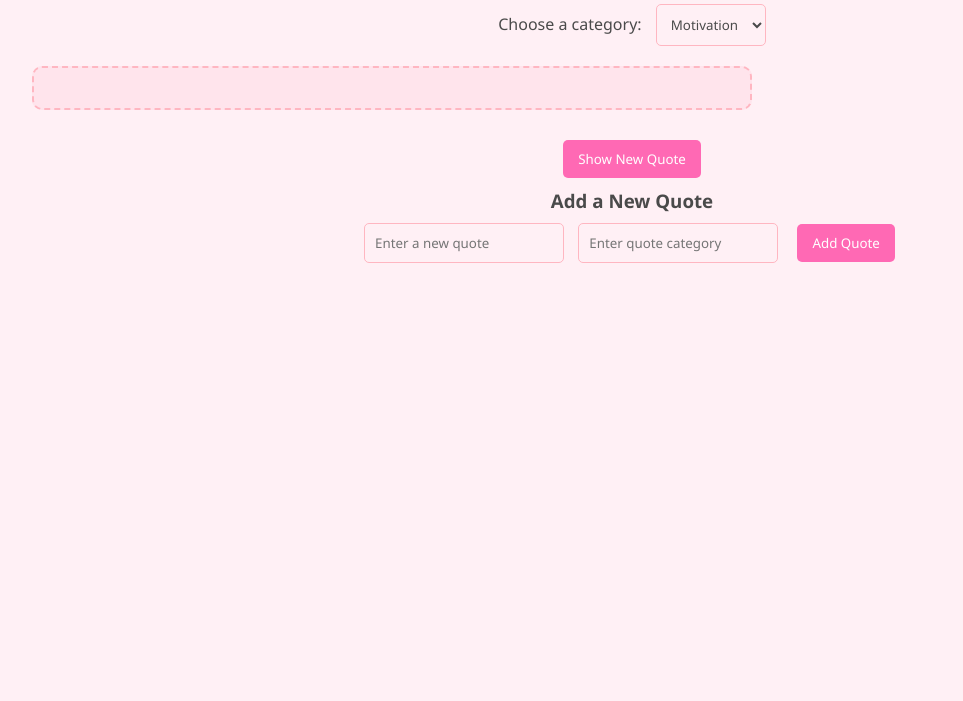
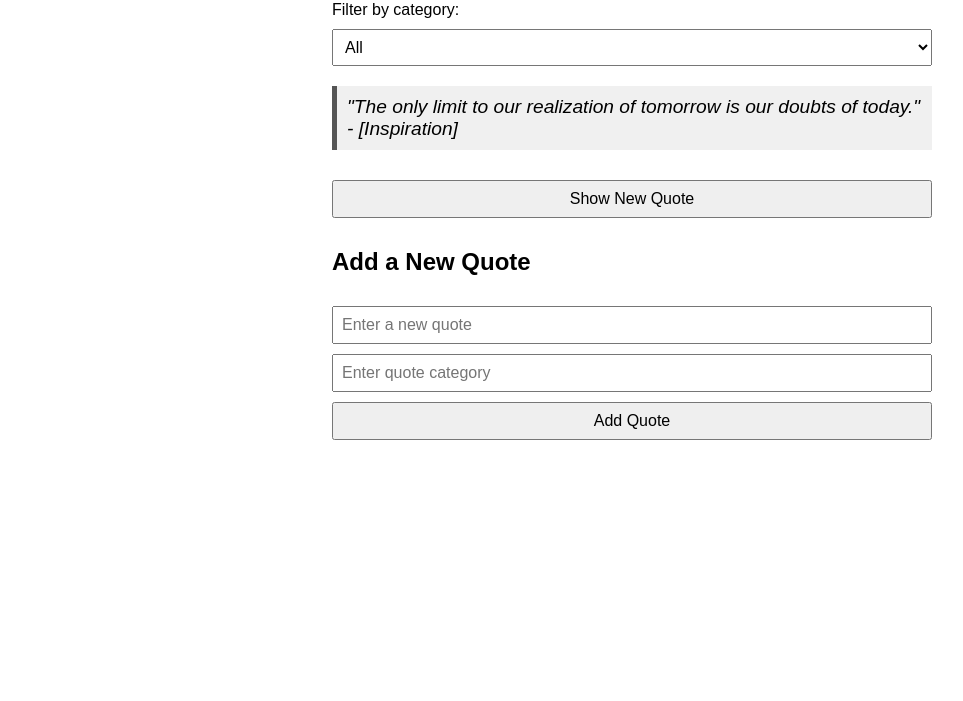
Before and after one commit to kadafa-rash/alx_fe_javascript, a plain HTML site: page dom-manipulation/index.html in a window 1280 px wide. Shown: the part 99-800 px from the top of the page, without its empty margins (8-971 px from the left). Drawn offline with Linux system fonts and the light colour scheme.

Commit message:
add index and js

```diff
--- a/dom-manipulation/index.html
+++ b/dom-manipulation/index.html
@@ -2,27 +2,59 @@
 <html lang="en">
 <head>
   <meta charset="UTF-8" />
-  <meta name="viewport" content="width=device-width, initial-scale=1.0" />
-  <link rel="stylesheet" href="style.css">
+  <meta name="viewport" content="width=device-width, initial-scale=1.0"/>
   <title>Dynamic Quote Generator</title>
+  <style>
+    body {
+      font-family: Arial, sans-serif;
+      padding: 20px;
+      max-width: 600px;
+      margin: auto;
+    }
+
+    #quoteDisplay {
+      margin: 20px 0;
+      font-size: 1.2em;
+      font-style: italic;
+      padding: 10px;
+      background-color: #f0f0f0;
+      border-left: 5px solid #555;
+    }
+
+    input, select, button {
+      margin-top: 10px;
+      padding: 8px;
+      font-size: 1em;
+      width: 100%;
+      box-sizing: border-box;
+    }
+
+    button {
+      cursor: pointer;
+    }
+
+    h2 {
+      margin-top: 30px;
+    }
+  </style>
 </head>
 <body>
   <h1>Dynamic Quote Generator</h1>
 
-  <!-- Category Dropdown -->
+  <!-- Filter Dropdown -->
   <div>
-    <label for="categorySelect">Choose a category:</label>
-    <select id="categorySelect"></select>
+    <label for="categoryFilter">Filter by category:</label>
+    <select id="categoryFilter"></select>
   </div>
 
   <!-- Quote Display -->
-  <div id="quoteDisplay" style="margin: 20px 0; font-weight: bold;"></div>
+  <div id="quoteDisplay">Loading quote...</div>
 
-  <!-- Show Quote Button -->
+  <!-- Button to show a new quote -->
   <button id="newQuote">Show New Quote</button>
 
-  <!-- Add New Quote Form -->
-  <h3>Add a New Quote</h3>
+  <!-- Form to add a new quote -->
+  <h2>Add a New Quote</h2>
   <div>
     <input id="newQuoteText" type="text" placeholder="Enter a new quote" />
     <input id="newQuoteCategory" type="text" placeholder="Enter quote category" />
--- a/dom-manipulation/script.js
+++ b/dom-manipulation/script.js
@@ -1,68 +1,85 @@
-// Initial quotes array
+// Initial quotes
 let quotes = [
-  { text: "The best way to get started is to quit talking and begin doing.", category: "Motivation" },
+  { text: "The only limit to our realization of tomorrow is our doubts of today.", category: "Inspiration" },
   { text: "Life is what happens when you're busy making other plans.", category: "Life" },
-  { text: "Success is not in what you have, but who you are.", category: "Success" },
+  { text: "Success is not in what you have, but who you are.", category: "Success" }
 ];
 
-// DOM elements
-const quoteDisplay = document.getElementById("quoteDisplay");
-const newQuoteButton = document.getElementById("newQuote");
-const categorySelect = document.getElementById("categorySelect");
-const addQuoteBtn = document.getElementById("addQuoteBtn");
+// Cached DOM elements
+const quoteDisplay = document.getElementById('quoteDisplay');
+const newQuoteBtn = document.getElementById('newQuote');
+const addQuoteBtn = document.getElementById('addQuoteBtn');
+const categoryFilter = document.getElementById('categoryFilter');
 
-// Populate categories into dropdown
-function populateCategories() {
+// === Utility Functions ===
+
+// Get random quote, optionally by category
+function getRandomQuote(category = null) {
+  const filteredQuotes = category && category !== 'All'
+    ? quotes.filter(q => q.category.toLowerCase() === category.toLowerCase())
+    : quotes;
+
+  if (filteredQuotes.length === 0) return null;
+
+  const randomIndex = Math.floor(Math.random() * filteredQuotes.length);
+  return filteredQuotes[randomIndex];
+}
+
+// Display a random quote in the DOM
+function showRandomQuote() {
+  const selectedCategory = categoryFilter.value;
+  const quote = getRandomQuote(selectedCategory);
+  quoteDisplay.textContent = quote
+    ? `"${quote.text}" - [${quote.category}]`
+    : "No quotes available in this category.";
+}
+
+// Populate category dropdown
+function updateCategoryFilter() {
   const categories = [...new Set(quotes.map(q => q.category))];
-  categorySelect.innerHTML = "";
-  categories.forEach(category => {
-    const option = document.createElement("option");
-    option.value = category;
-    option.textContent = category;
-    categorySelect.appendChild(option);
+  categoryFilter.innerHTML = '';
+
+  const allOption = document.createElement('option');
+  allOption.value = 'All';
+  allOption.textContent = 'All';
+  categoryFilter.appendChild(allOption);
+
+  categories.forEach(cat => {
+    const option = document.createElement('option');
+    option.value = cat;
+    option.textContent = cat;
+    categoryFilter.appendChild(option);
   });
 }
 
-// Show a random quote from selected category
-function showRandomQuote() {
-  const selectedCategory = categorySelect.value;
-  const filteredQuotes = quotes.filter(q => q.category === selectedCategory);
+// Add a new quote from user input
+function addQuote() {
+  const textInput = document.getElementById('newQuoteText');
+  const categoryInput = document.getElementById('newQuoteCategory');
 
-  if (filteredQuotes.length === 0) {
-    quoteDisplay.textContent = "No quotes available in this category.";
-    return;
-  }
+  const newText = textInput.value.trim();
+  const newCategory = categoryInput.value.trim();
 
-  const randomIndex = Math.floor(Math.random() * filteredQuotes.length);
-  quoteDisplay.textContent = filteredQuotes[randomIndex].text;
-}
-
-// Add a new quote to the array and update DOM
-function addQuote() {
-  const quoteText = document.getElementById("newQuoteText").value.trim();
-  const quoteCategory = document.getElementById("newQuoteCategory").value.trim();
-
-  if (!quoteText || !quoteCategory) {
+  if (newText === "" || newCategory === "") {
     alert("Please enter both quote text and category.");
     return;
   }
 
-  quotes.push({ text: quoteText, category: quoteCategory });
+  quotes.push({ text: newText, category: newCategory });
+  updateCategoryFilter(); // Refresh category list
 
-  // Clear input fields
-  document.getElementById("newQuoteText").value = "";
-  document.getElementById("newQuoteCategory").value = "";
-
-  // Update category dropdown and set the new category as selected
-  populateCategories();
-  categorySelect.value = quoteCategory;
+  textInput.value = "";
+  categoryInput.value = "";
 
   alert("Quote added successfully!");
+  showRandomQuote(); // ✅ Show the new quote immediately
 }
 
-// Event listeners (✅ REQUIRED for testing systems)
-newQuoteButton.addEventListener("click", showRandomQuote);
-addQuoteBtn.addEventListener("click", addQuote);
+// === Event Listeners ===
+newQuoteBtn.addEventListener('click', showRandomQuote);
+addQuoteBtn.addEventListener('click', addQuote);
+categoryFilter.addEventListener('change', showRandomQuote);
 
-// Initialize dropdown on page load
-populateCategories();
+// Initial Setup
+updateCategoryFilter();
+showRandomQuote(); // Display a random quote on load
--- a/dom-manipulation/style.css
+++ /dev/null
@@ -1,68 +0,0 @@
-
-* {
-  box-sizing: border-box;
-  margin: 0;
-  padding: 0;
-  font-family: 'Segoe UI', Tahoma, Geneva, Verdana, sans-serif;
-}
-
-/* Body Styling */
-body {
-  background-color: #fff0f5; /* Light pink background */
-  color: #4a4a4a;
-  padding: 40px;
-  text-align: center;
-}
-
-/* Heading */
-h1 {
-  color: #d63384; /* Strong pink */
-  margin-bottom: 20px;
-}
-
-/* Quote Display */
-#quoteDisplay {
-  background-color: #ffe4ec;
-  padding: 20px;
-  margin: 20px auto;
-  width: 60%;
-  border-radius: 10px;
-  border: 2px dashed #ffb6c1;
-  font-size: 1.2em;
-}
-
-/* Inputs and Buttons */
-input[type="text"] {
-  padding: 10px;
-  margin: 10px 5px;
-  border: 1px solid #ffb6c1;
-  border-radius: 5px;
-  width: 200px;
-  background-color: #fff0f5;
-  color: #4a4a4a;
-}
-
-button {
-  background-color: #ff69b4; /* Hot pink */
-  color: white;
-  border: none;
-  padding: 10px 15px;
-  margin: 10px;
-  border-radius: 5px;
-  cursor: pointer;
-  transition: background-color 0.3s ease;
-}
-
-button:hover {
-  background-color: #e75480;
-}
-
-/* Select Dropdown */
-select {
-  padding: 10px;
-  border: 1px solid #ffb6c1;
-  border-radius: 5px;
-  background-color: #fff0f5;
-  color: #4a4a4a;
-  margin-left: 10px;
-}
```
